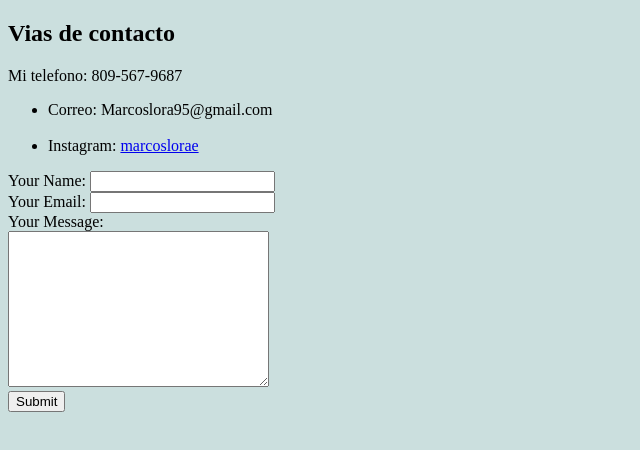
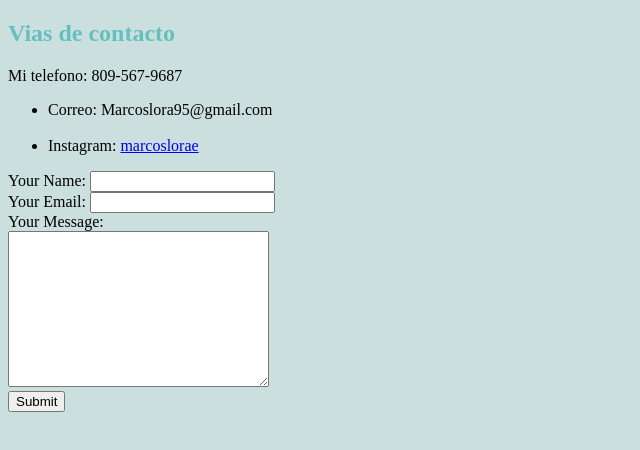
Before and after one commit to marcoslora/cv, a plain HTML site: page contacto.html in a window 1280 px wide. Shown: the whole page, without its empty margins (0-640 px from the left). Drawn offline with Linux system fonts and the light colour scheme.

Commit message:
Update styles.css

```diff
--- a/css/styles.css
+++ b/css/styles.css
@@ -12,6 +12,9 @@ hr {
 h1 {
     color: #66BFBF;
 }
+h2 {
+    color: #66BFBF;
+}
 h3 {
     color: #66BFBF;
 }
```
